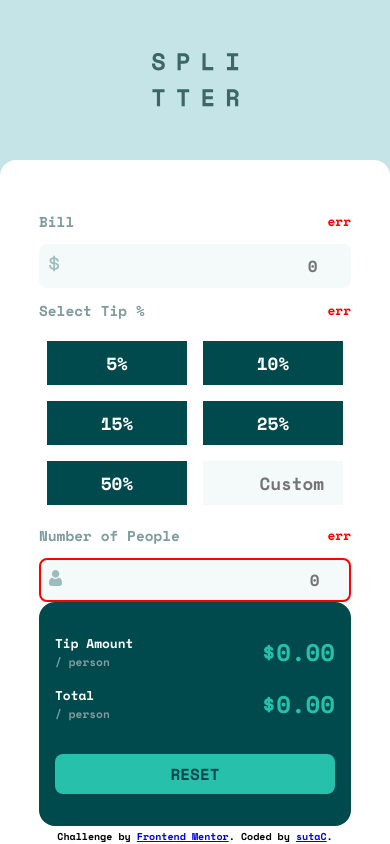
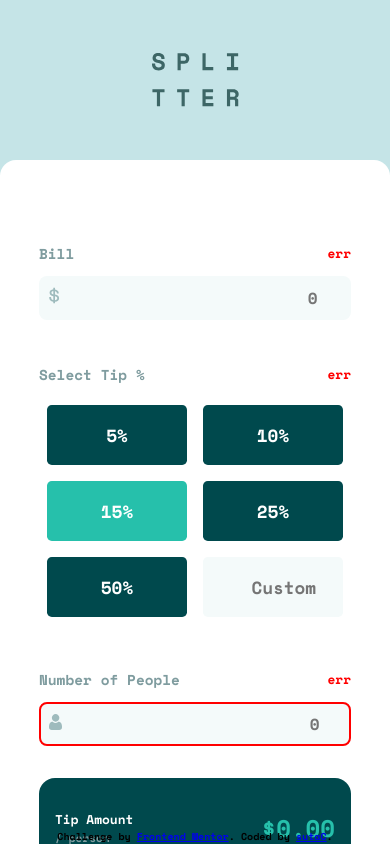
Before and after one commit to sutaC/Tip-calculator-app, a SvelteKit app: page / in a window 390 px wide. Shown: the top 844 px of the page. Built offline with nearby package versions, Linux system fonts and the light colour scheme.

Commit message:
Mobile view styled

```diff
--- a/src/routes/+page.svelte
+++ b/src/routes/+page.svelte
@@ -29,17 +29,25 @@
             <p class="error-message">err</p>
         </div>
         <div class="select-field">
-            <div class="select-item"><input type="radio" name="tip" id="tip1"><label for="tip1">5%</label></div>
-            <div class="select-item"><input type="radio" name="tip" id="tip2"><label for="tip2">10%</label></div>
-            <div class="select-item"><input type="radio" name="tip" id="tip3" checked><label for="tip3">15%</label></div>
-            <div class="select-item"><input type="radio" name="tip" id="tip4"><label for="tip4">25%</label></div>
-            <div class="select-item"><input type="radio" name="tip" id="tip5"><label for="tip5">50%</label></div>
-            <div class="select-item">
-                <input type="radio" name="tip" id="tip6">
-                <label for="tip6">
-                    <input type="number" placeholder="Custom">
-                </label>
-            </div>
+
+            <input type="radio" name="tip" id="tip1">
+            <label for="tip1" class="select-item">5%</label>
+
+            <input type="radio" name="tip" id="tip2">
+            <label for="tip2" class="select-item">10%</label>
+
+            <input type="radio" name="tip" id="tip3" checked>
+            <label for="tip3" class="select-item">15%</label>
+
+            <input type="radio" name="tip" id="tip4">
+            <label for="tip4" class="select-item">25%</label>
+
+            <input type="radio" name="tip" id="tip5">
+            <label for="tip5" class="select-item">50%</label>
+
+            <input type="radio" name="tip" id="tip6">
+            <label for="tip6" class="select-item"><input type="number" placeholder="Custom"></label>
+
         </div>
     </section>
 
@@ -159,6 +167,7 @@
     }
     main > * {
         max-width: 100%;
+        margin: 2rem 0;
     }
 
 
@@ -204,6 +213,9 @@
         width: 100%;
     }
 
+    .select-field input[type="radio"] {
+        display: none;
+    }
 
     .select-item {
         display: flex;
@@ -214,29 +226,29 @@
 
         min-height: 2.5rem;
 
+        border-radius: 0.3rem;
+
         font-size: 1.1rem;
         text-align: center;
         color: var(--clr-white);
 
         background-color: var(--clr-very-dark-cyan);
     }
-    .select-item:hover {
+    .select-item:hover:not(.select-field > input:checked + label) {
         background-color: var(--clr-light-grayish-cyan);
         color: var(--clr-very-dark-cyan);
     }
-    .select-item + .select-item input[type="radio"]:checked  {
-        background-color: red;
+    .select-field > input:checked + label {
+        background-color: var(--clr-strong-cyan);
+        columns: var(--clr-dark-grayish-cyan);
     }
-
 
     .select-item:last-of-type {
         background-color: var(--clr-very-light-grayish-cyan);
         border: 2px solid transparent;
+        padding: 0.5rem;
     }
-    .select-item:last-of-type:focus-within {
-        border: 2px solid var(--clr-strong-cyan);
-    }
-    .select-item:last-of-type > label > input {
+    .select-item:last-of-type > input {
         box-sizing: border-box;
         width: 100%;
 
@@ -247,14 +259,13 @@
 
         background-color: transparent;
     }
+    .select-field > input:last-of-type:checked + label {
+        background-color: var(--clr-very-light-grayish-cyan);
+        border: 2px solid var(--clr-strong-cyan);
+
+    }
 
 
-    .select-item input[type="radio"] {
-        display: none;
-    }
-    .select-item label {
-        width: 100%;
-    }
 
 
     .summary {
```
